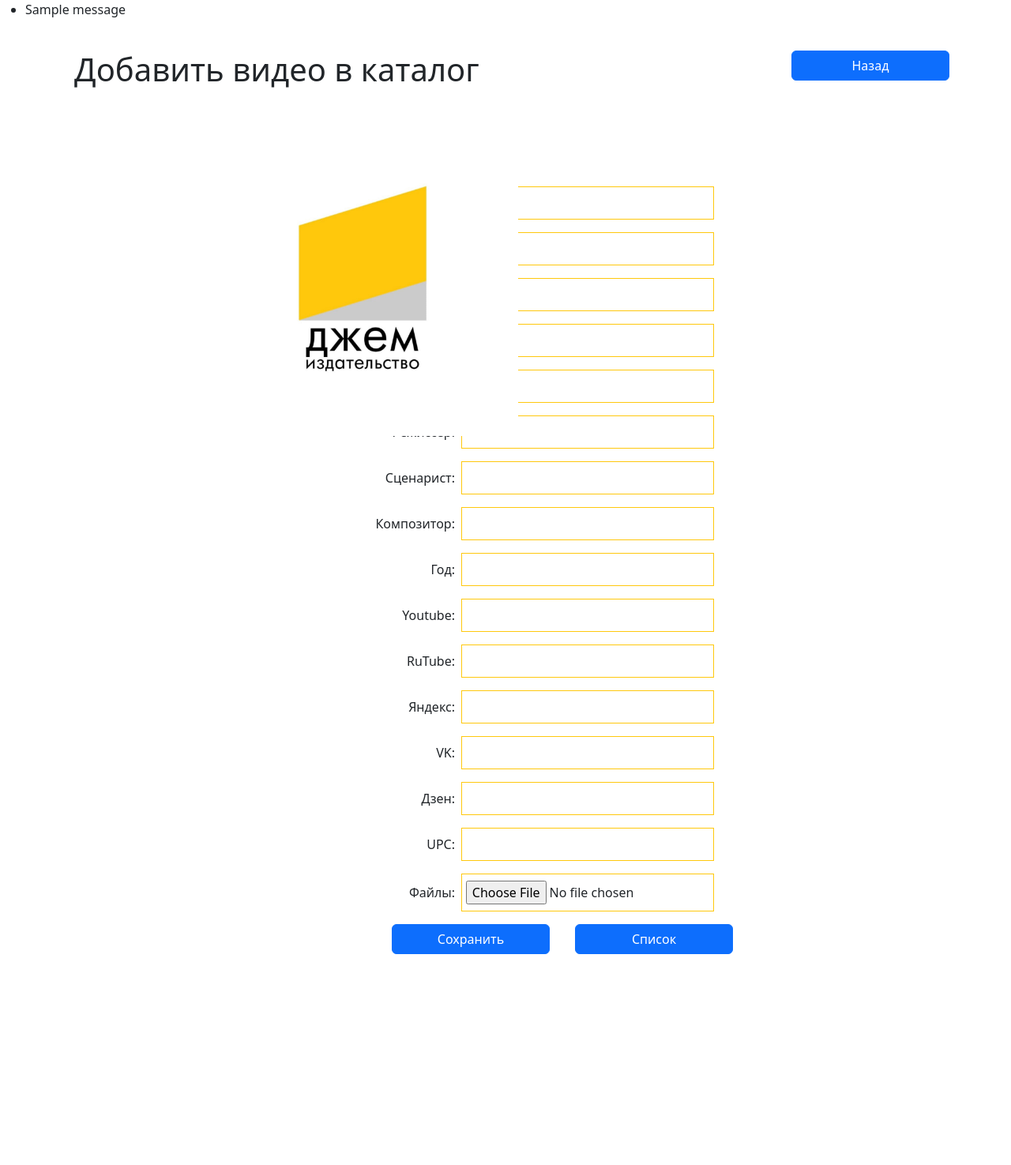
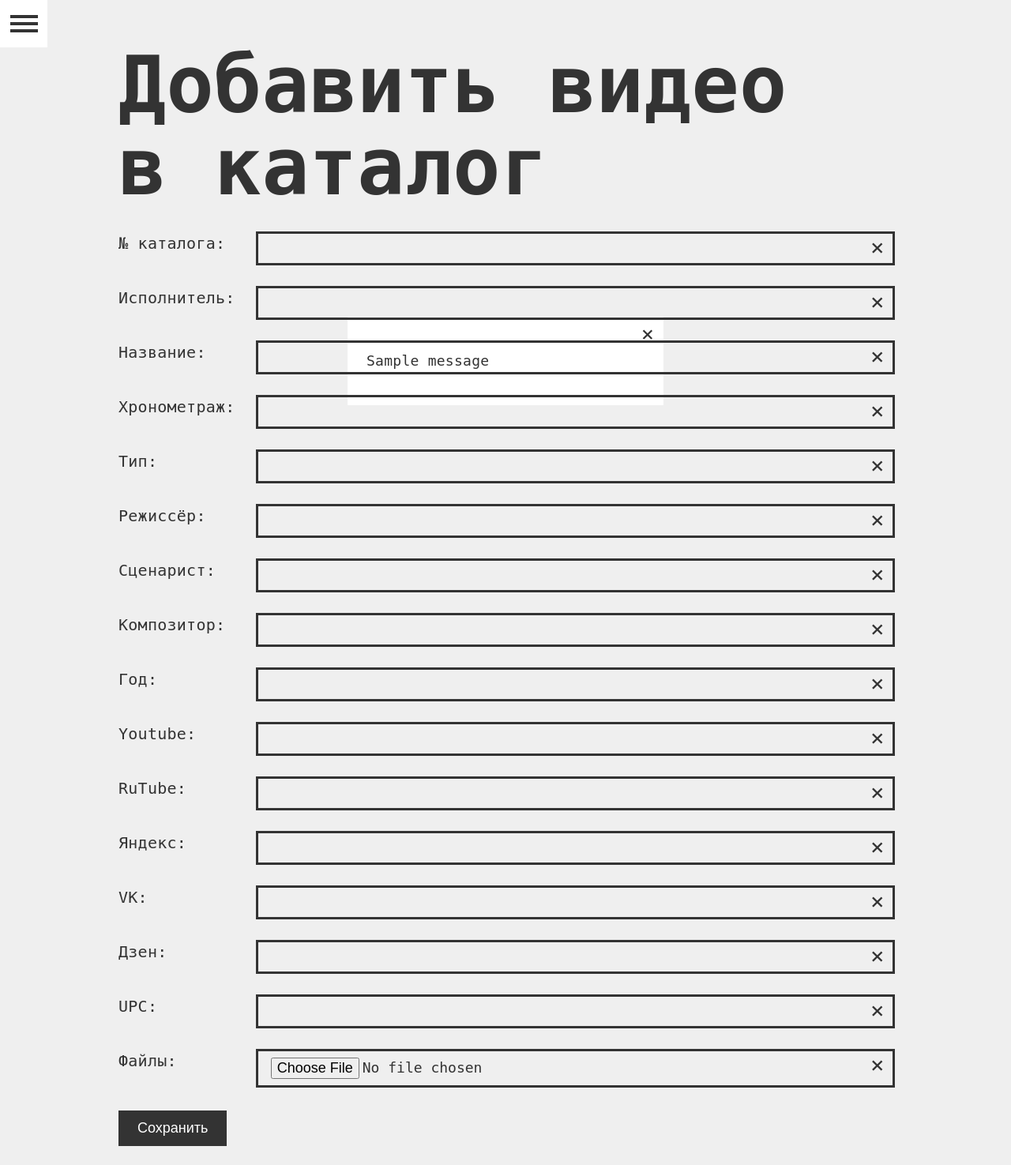
Before and after one commit to 14gg3r/videocatalog, a Django app: page /add/ in a window 1280 px wide. Shown: the whole page at 79% size. Before the commit the page ends 1208 px from the top, so only its background shows below. Run offline with Django 4.2, Linux system fonts and the light colour scheme; one stand-in notice (Sample message) is shown.

Commit message:
iteration 5 design

```diff
--- a/static/deps/css/main.css
+++ b/static/deps/css/main.css
@@ -1,97 +1,268 @@
-.form-group > form > p {
-  display: flex;
-  flex-direction: row;
-  justify-content: space-evenly;
-  margin: auto;
-  margin-bottom: 1rem;
-  align-items: center;
-}
-.form-group > form > p > label {
-  min-width: 200px;
-  text-align: right;
-  margin-right: 0.5rem;
-}
-.avc-title {
-  margin-bottom: 100px;
-}
-.form {
-  display: flex;
-  width: 100%;
-  flex-flow: column nowrap;
-  margin: auto;
-}
-.container {
-  display: flex;
-  width: 100%;
-  height: 100%;
-  flex-flow: column nowrap;
-  margin: auto;
-  padding: 0;
-}
-.default-btn {
-  min-width: 200px;
-  display: block;
-  margin-right: 2rem;
-}
-.buttons-container {
-  display: flex;
-  justify-content: center;
-  margin-left: 11rem;
+body, html {
+    margin: 0;
+    font-family: monospace;
+    letter-spacing: 0.02em;
+    font-weight: 400;
+    color: #333;
+    background: #efefef;
 }
 
-.avc-title {
-  margin-bottom: 100px;
+
+*,
+*::before,
+*::after {
+    box-sizing: border-box;
+    font-weight: 400;
 }
-@media (max-height: 40rem) {
-  .form {
-    flex-flow: row wrap;
-  }
+
+body,
+html {
+    height: 100%;
+    min-height: 100%;
 }
-.reset-btn {
+
+a {
+    text-decoration: none;
 }
-#removetext {
-  display: flex;
-  justify-content: center;
-  align-items: center;
-  background: #0b5ed7;
-  border: 0;
-  border-radius: 0.4rem;
-  position: absolute;
-  right: 41rem;
-  top: 9.55rem;
+
+
+.h1 {
+    font-size: 100px;
+    line-height: 104px;
+    font-weight: 600;
+    margin-top: 32px;
+    margin-bottom: 32px;
+    color: #333;
 }
-#id_catalog_number,
-#id_performer,
-#id_title,
-#id_duration,
-#id_video_type,
-#id_director,
-#id_screenwriter,
-#id_composer,
-#id_year,
-#id_youtube_link,
-#id_rutube_link,
-#id_yandex_link,
-#id_vk_link,
-#id_files,
-#id_upc,
-#id_zen_link {
-  width: 20rem;
-  background: #fff;
-  font: inherit;
-  border: 1.5px solid #ffc80d;
-  outline: 0;
-  padding: 0.5rem 0.3rem;
+
+
+.content-container {
+    max-width: 1028px;
+    margin: 0 auto;
+    padding: 24px 24px;
 }
-.buttons-container {
-  margin-bottom: 100px;
+
+.content-container.wide {
+    max-width: 100%;
+    padding: 24px 100px;
+
 }
-.logo{
-position: absolute;
-top: 19vh;
-left: 20vw;
+
+.form p {
+    display: grid;
+    grid-template-columns: 0.2fr 1fr;
+    align-content: center;
+    margin-bottom: 32px;
+    gap: 16px;
+    font-size: 20px;
+    position: relative;
 }
-.logo-img {
-width: 400px;
-height: auto;
+
+input {
+    appearance: none;
+    border: none;
+    box-shadow: 0px 0px 0px 3px #333;
+    font-size: 18px;
+    outline: none;
+    transition: .2s;
+    padding: 8px 16px;
+    font-family: monospace;
+    background: transparent;
 }
+
+input:focus {
+    box-shadow: 0px 0px 0px 5px #333;
+}
+
+input:hover {
+    box-shadow: 0px 0px 0px 4px #333;
+}
+
+input:active {
+    box-shadow: 0px 0px 0px 3px #333;
+}
+
+.side-menu-icon {
+    cursor: pointer;
+    left: 0;
+    transition: .2s;
+    display: inline-block;
+    position: fixed;
+    top: 0;
+}
+
+.side-menu-icon.open {
+    left: 250px;
+}
+
+.side-menu {
+    top: 0;
+    padding: 24px;
+    background: white;
+    position: fixed;
+    height: 100%;
+    width: 250px;
+    transition: .2s;
+    left: -250px;
+
+    z-index: 10;
+}
+
+.side-menu.open {
+    left: 0;
+}
+
+
+.side-menu-link {
+    display: block;
+    font-size: 18px;
+    padding: 8px 16px;
+    background: #333333;
+    color: white;
+    margin-bottom: 18px;
+    transition: .2s;
+    box-shadow: 0px 0px 0px 0px #333;
+
+}
+
+.side-menu-link:hover {
+    box-shadow: 0px 0px 0px 5px #333;
+}
+
+.side-menu-link:active {
+    box-shadow: 0px 0px 0px 3px #333;
+}
+
+.logo-img:hover {
+    opacity: 0.8;
+    transition: .2s;
+}
+
+.logo-img img {
+    width: 100px;
+    display: block;
+    margin-bottom: 24px;
+}
+
+.button {
+    appearance: none;
+    border: none;
+    background: #333;
+    color: white;
+    font-size: 18px;
+    padding: 12px 24px;
+    cursor: pointer;
+    box-shadow: 0px 0px 0px 0px #333;
+    transition: .2s;
+
+}
+
+.button:hover {
+    box-shadow: 0px 0px 0px 5px #333;
+
+}
+
+.button:active {
+    box-shadow: 0px 0px 0px 3px #333;
+
+}
+
+
+td, th {
+    border: 1px solid #333;
+    padding: 12px;
+    white-space: nowrap;
+}
+
+th {
+    background: #333333;
+    color: white;
+}
+
+tr {
+    font-size: 16px;
+    text-align: left;
+}
+
+table {
+    border-collapse: collapse;
+}
+
+
+.search-input {
+    width: 100%;
+}
+
+
+.modal {
+    position: fixed;
+    background: white;
+    font-size: 18px;
+    line-height: 29px;
+    padding: 24px;
+    left: 0;
+    right: 0;
+    margin: 0 auto;
+    width: 400px;
+    top: 400px;
+}
+
+.modal.close {
+    display: none;
+}
+
+.cross {
+    width: 20px;
+    height: 20px;
+    right: 10px;
+    top: 8px;
+    position: absolute;
+}
+
+
+.cross:after {
+    content: '×';
+    display: block;
+    width: 20px;
+    height: 20px;
+    cursor: pointer;
+    text-align: center;
+    font-size: 27px;
+}
+
+
+ul {
+    list-style: none;
+    padding: 0;
+}
+
+
+.search-cross {
+    font-size: 29px;
+    width: 20px;
+    position: absolute;
+    top: 0;
+    right: 8px;
+    cursor: pointer;
+    transition: .2s;
+}
+
+.search-cross:hover {
+    opacity: .8;
+}
+
+.search-input-wrapper {
+    width: 250px;
+    position: relative;
+    margin-bottom: 24px;
+}
+
+.input-cross {
+    font-size: 29px;
+    width: 20px;
+    position: absolute;
+    top: 0;
+    right: 8px;
+    cursor: pointer;
+    transition: .2s;
+}
--- a/static/deps/js/script.js
+++ b/static/deps/js/script.js
@@ -1,4 +1,113 @@
-document.getElementById("removetext").onclick = function (e) {
-  // e.stopPropagation();
-  document.getElementById("id_catalog_number").value = ""
+document.querySelector('.js-menu-icon')?.addEventListener('click', function () {
+    document.querySelector('.side-menu').classList.toggle('open');
+    document.querySelector('.js-menu-icon').classList.toggle('open');
+})
+
+function getTableItems(items) {
+    let itemsHtml = ``
+
+    items.map(item => {
+        const {
+            catalogNumber,
+            performer,
+            title,
+            duration,
+            video_type,
+            director,
+            screenwriter,
+            composer,
+            year,
+            youtube_link,
+            rutube_link,
+            yandex_link,
+            vk_link,
+            zen_link,
+            upc,
+            files,
+
+        } = item
+        itemsHtml += `
+        <tr>
+<td>${catalogNumber}</td>
+<td>${performer}</td>
+<td>${title}</td>
+<td>${duration}</td>
+<td>${video_type}</td>
+<td>${director}</td>
+<td>${screenwriter}</td>
+<td>${composer}</td>
+<td>${year}</td>
+<td>
+   ${youtube_link ? `<a target="_blank" href="${youtube_link}">Ссылка</a>` : '-'}
+</td>
+<td>
+   ${rutube_link ? `<a target="_blank" href="${rutube_link}">Ссылка</a>` : '-'}
+</td>
+<td>
+   ${yandex_link ? `<a target="_blank" href="${yandex_link}">Ссылка</a>` : '-'}
+</td>
+<td>
+   ${vk_link ? `<a target="_blank" href="${vk_link}">Ссылка</a>` : '-'}
+</td>
+<td>
+   ${zen_link ? `<a target="_blank" href="${zen_link}">Ссылка</a>` : '-'}
+</td>
+
+
+<td>${upc}</td>
+
+<td>
+   ${files ? `<a href="${files}">Файл</a>` : '-'}
+</td>
+
+</tr>
+        `
+    })
+
+    return itemsHtml
 }
+
+
+document.querySelector('.js-search-input')?.addEventListener('input', function (e) {
+    const {value} = e.target;
+    const table = document.querySelector('.js-search-table tbody');
+
+    const foundItems = items.filter(item => {
+        const {
+            performer,
+            title,
+            upc,
+
+
+        } = item
+        return title.toLowerCase().includes(value.toLowerCase()) || performer.toLowerCase().includes(value.toLowerCase()) || upc.toLowerCase().includes(value.toLowerCase())
+    });
+
+
+    table.innerHTML = getTableItems(foundItems);
+})
+
+
+document.querySelector('.js-cross')?.addEventListener('click', function (e) {
+    document.querySelector('.js-modal')?.classList.toggle('close');
+})
+
+document.querySelector('.js-search-cross')?.addEventListener('click', function (e) {
+    document.querySelector('.js-search-input').value = ''
+
+    const table = document.querySelector('.js-search-table tbody');
+    table.innerHTML = getTableItems(items);
+
+})
+
+
+const inputWrappers = document.querySelectorAll('form p')
+
+inputWrappers.forEach(wrapper => {
+    wrapper.innerHTML = wrapper.innerHTML + '<span class="input-cross js-input-cross">×</span>'
+
+     wrapper.querySelector('.js-input-cross').addEventListener('click', (e) => {
+         e.target.parentNode.querySelector('input').value = ''
+     });
+
+})
--- a/templates/add_video_catalog.html
+++ b/templates/add_video_catalog.html
@@ -1,40 +1,33 @@
 {% extends "base.html" %} {% load static %} {% block content %}
-<div class="container m-4">
-  <div class="row justify-content-between">
-    <div class="col-lg-6">
-      <h1 class="avc-title">Добавить видео в каталог</h1>
-    </div>
-    <div class="col-auto">
-      <a href="{% url 'video_catalog_list' %}">
-        <button class="btn btn-primary default-btn">Назад</button></a
-      >
-    </div>
-  </div>
-</div>
-<div class="logo">
-  <img src="{% static 'deps/img/logo.jpg' %}" class="logo-img">
-</div>
-<div class="form-group">
-  <form method="post" enctype="multipart/form-data" class="form">
-    {% csrf_token %} {{ form.as_p }}
-    <div class="buttons-container">
-      <button type="submit" class="btn btn-primary default-btn">
-        Сохранить
-      </button>
-      <a
-        href="{% url 'video_catalog_list' %}"
-        class="btn btn-primary default-btn"
-        >Список</a
-      >
-      <!-- <button type="reset" id="removetext">
-        <img
-          src="https://www.svgrepo.com/show/506648/clear.svg"
-          class="reset-btn"
-          style="height: 30px"
-        />
-      </button> -->
-    </div>
-  </form>
+
+
+
+<div class="content-container">
+
+
+    <h1 class="h1">Добавить видео в&nbsp;каталог</h1>
+
+    <!--    <a href="{% url 'video_catalog_list' %}">-->
+    <!--        <button class="btn btn-primary default-btn">Назад</button>-->
+    <!--    </a>-->
+
+
+    <form method="post" enctype="multipart/form-data" class="form">
+        {% csrf_token %}
+
+
+        {{ form.as_p }}
+
+        <button type="submit" class="button">
+            Сохранить
+        </button>
+        <!--            <a-->
+        <!--                    href="{% url 'video_catalog_list' %}"-->
+        <!--                    class="btn btn-primary default-btn"-->
+        <!--            >-->
+        <!--                Список-->
+        <!--            </a>-->
+    </form>
 </div>
 
 {% endblock %}
--- a/templates/base.html
+++ b/templates/base.html
@@ -3,23 +3,44 @@
 <html>
 <head>
     <title>Работа с видеокаталогом</title>
-    <link rel="stylesheet" href="https://cdn.jsdelivr.net/npm/bootstrap@5.2.3/dist/css/bootstrap.min.css"
-          integrity="sha384-rbsA2VBKQhggwzxH7pPCaAqO46MgnOM80zW1RWuH61DGLwZJEdK2Kadq2F9CUG65" crossorigin="anonymous">
+<!--    <link rel="stylesheet" href="https://cdn.jsdelivr.net/npm/bootstrap@5.2.3/dist/css/bootstrap.min.css"-->
+<!--          integrity="sha384-rbsA2VBKQhggwzxH7pPCaAqO46MgnOM80zW1RWuH61DGLwZJEdK2Kadq2F9CUG65" crossorigin="anonymous">-->
     <link rel="stylesheet" href="{% static 'deps/css/main.css'%}">
-    <script type="text/javascript" src="{% static 'deps/js/script.js' %}""></script>
 </head>
 <body>
+<div class="side-menu">
+    <a href="/" class="logo-img">
+        <img src="{% static 'deps/img/logo.jpg' %}" alt="logo">
+    </a>
+    <a href="{% url 'add_video_catalog' %}" class="side-menu-link">добавить</a>
+    <a href="/" class="side-menu-link">каталог видео</a>
+    <a href="{% url 'export_to_excel' %}" class="side-menu-link">выгрузить excel</a>
+    <a href="{% url 'send_to_tg' %}" class="side-menu-link">отправить</a>
+    <a href="/admin" class="side-menu-link">редактировать</a>
+</div>
+
+<div class="side-menu-icon js-menu-icon">
+    <img src="{% static 'deps/img/menu.svg' %}" alt="logo">
+</div>
+
 {% if messages %}
-<ul class="messages">
-    {% for message in messages %}
-    <li{% if message.tags %} class="{{ message.tags }}"{% endif %}>{{ message }}</li>
-    {% endfor %}
-</ul>
+<div class="modal js-modal">
+    <div class="cross js-cross"></div>
+    <ul class="messages">
+        {% for message in messages %}
+        <li
+                {% if message.tags %} class="{{ message.tags }}"{% endif %}>{{ message }}</li>
+        {% endfor %}
+    </ul>
+</div>
 {% endif %}
+
 <div class="container">
     {% block content %}
     {% endblock %}
 
 </div>
+<script type="text/javascript" src="{% static 'deps/js/script.js' %}""></script>
+
 </body>
 </html>
```
Also changed, not shown: templates/video_catalog_list.html (+52 -32 lines), db.sqlite3, static/deps/img/logo.jpg, static/deps/img/menu.svg (added), 3 other files.
